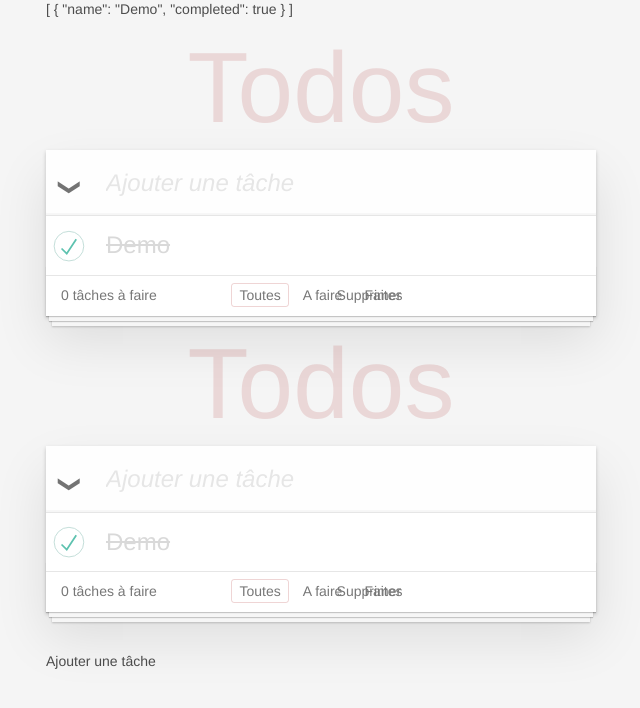
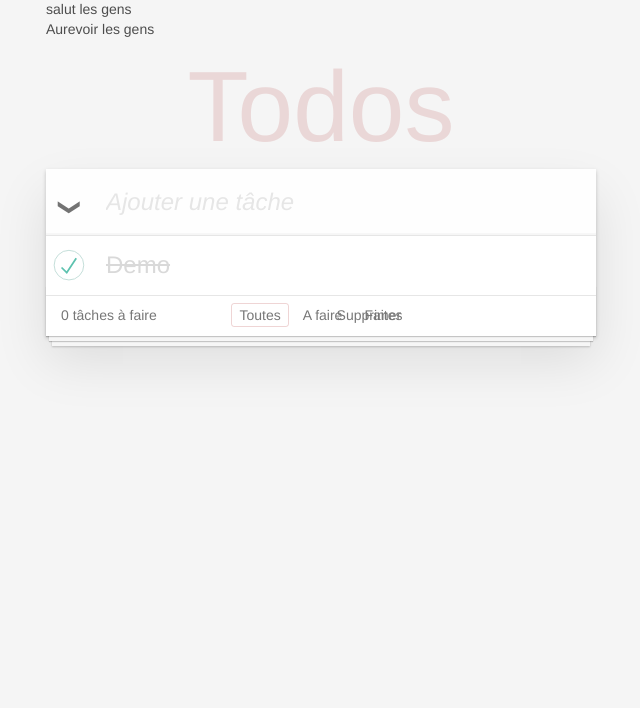
Before and after one commit to Mohamedecorot/Todos_VueJs, a Vue app: page / in a window 1280 px wide. Shown: the top 708 px of the page, without its empty margins (319-959 px from the left). Built offline with nearby package versions, Linux system fonts and the light colour scheme.

Commit message:
initiation du carousel

```diff
--- a/src/App.vue
+++ b/src/App.vue
@@ -1,14 +1,21 @@
 <template>
   <div>
-    {{ todos }}
+    <carousel>
+      <carousel-slide>
+        salut les gens
+      </carousel-slide>
+      <carousel-slide>
+        Aurevoir les gens
+      </carousel-slide>
+    </carousel>
     <todos v-model="todos"></todos>
-    <todos v-model="todos"></todos>
-    <button @click="addTodo">Ajouter une tâche</button>
   </div>
 </template>
 
 <script>
 import Todos from './components/Todos'
+import Carousel from './components/carousel/Carousel'
+import CarouselSlide from './components/carousel/CarouselSlide'
 export default {
   data() {
     return {
@@ -27,7 +34,9 @@
     }
   },
   components: {
-    Todos
+    Todos,
+    Carousel,
+    CarouselSlide
   }
 }
 </script>
--- /dev/null
+++ b/src/components/carousel/Carousel.vue
@@ -0,0 +1,11 @@
+<template>
+    <div>
+        <slot></slot>
+    </div>
+</template>
+
+<script>
+export default {
+
+}
+</script>
--- /dev/null
+++ b/src/components/carousel/CarouselSlide.vue
@@ -0,0 +1,11 @@
+<template>
+    <div>
+        <slot></slot>
+    </div>
+</template>
+
+<script>
+export default {
+
+}
+</script>
```
